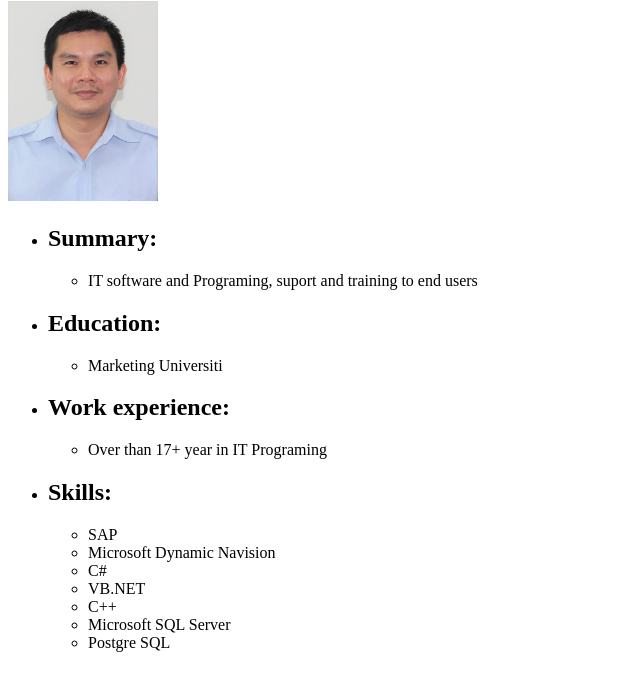
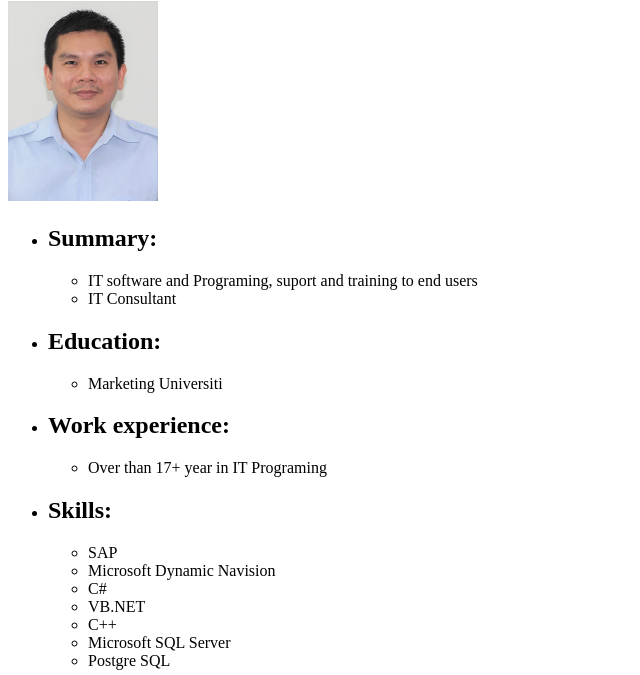
Before and after one commit to qtrung2006/Me-Profile, a plain HTML site: page index.html in a window 1280 px wide. Shown: the part 79-754 px from the top of the page, without its empty margins (0-640 px from the left). Drawn offline with Linux system fonts and the light colour scheme.

Commit message:
Update index.html

```diff
--- a/index.html
+++ b/index.html
@@ -12,6 +12,7 @@
         <li><h2>Summary:</h2>
             <ul>
                 <li>IT software and Programing, suport and training to end users</li>
+                <li>IT Consultant</li>
             </ul>
         </li>
 
```
